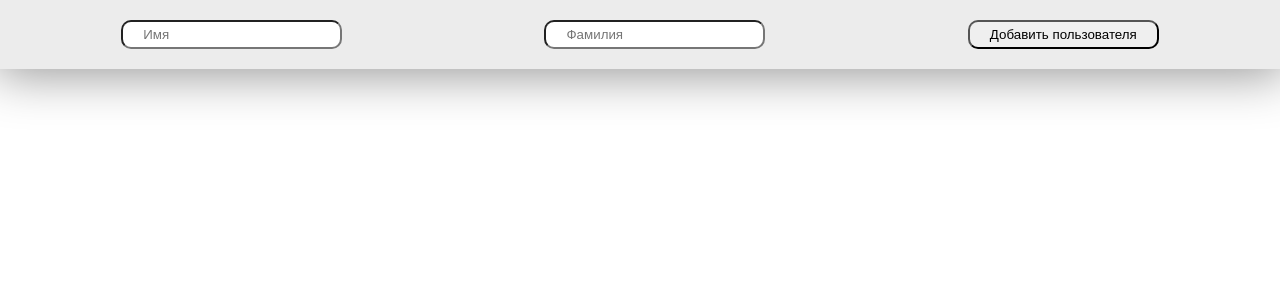
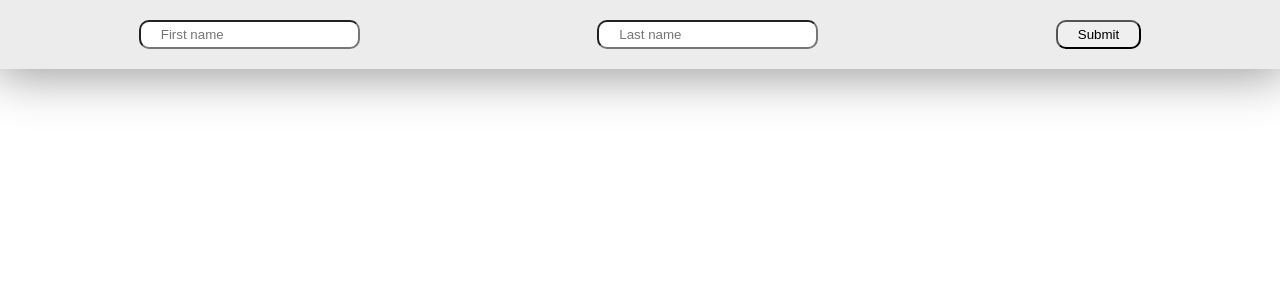
Before and after one commit to IldarAbdulin/GeekTech-Home-Works, a React (Create React App) app: page / in a window 1280 px wide. Shown: the top 300 px of the page. Built offline with nearby package versions, Linux system fonts and the light colour scheme.

Commit message:
lesson 5

```diff
--- a/src/App.js
+++ b/src/App.js
@@ -52,53 +52,39 @@ import { useForm } from 'react-hook-form';
 // }
 
 function App() {
-  const { register, handleSubmit } = useForm();
-  const [users, setUsers] = useState([]);
-  const [name, setName] = useState('');
-  const [lastName, setLastName] = useState('');
-  const addUser = () => {
-    if (name === '' || lastName === '') {
-      return alert('Запоните все поля');
-    }
-    const user = {
-      id: Math.random() * 1000000000,
-      name: name,
-      lastName: lastName,
-    };
-    setUsers([...users, user]);
-    setName('');
-    setLastName('');
-  };
+  const {
+    register,
+    formState: { errors },
+    handleSubmit,
+  } = useForm();
+  const [users, setUsers] = useState('');
   return (
     <>
-      <form className="form" onSubmit={handleSubmit()}>
-        <input
-          {...register('firstName')}
-          placeholder="Имя"
-          onChange={(e) => setName(e.target.value)}
-          value={name}
-        />
-        <input
-          {...register('lastName')}
-          placeholder="Фамилия"
-          onChange={(e) => setLastName(e.target.value)}
-          value={lastName}
-        />
-        <input
-          type="submit"
-          value={`Добавить пользователя`}
-          onClick={addUser}
-        />
+      <form
+        className="form"
+        onSubmit={handleSubmit((user) => setUsers(JSON.stringify(user)))}
+      >
+        <div>
+          <input
+            {...register('firstName', {
+              required: 'Поле обязательно к заполнению',
+            })}
+            placeholder="First name"
+          />
+          {errors?.firstName && <p>{errors?.firstName.message}</p>}
+        </div>
+        <div>
+          <input
+            {...register('lastName', {
+              required: 'Поле обязательно к заполнению',
+            })}
+            placeholder="Last name"
+          />
+          {errors?.lastName && <p>{errors?.lastName.message}</p>}
+        </div>
+        <input type="submit" />
       </form>
-      <div className="user-list">
-        {users &&
-          users.map((user) => (
-            <div className="user" key={user.id}>
-              <p>Имя пользователя: {user.name}</p>
-              <p>Фамилия пользователя: {user.lastName}</p>
-            </div>
-          ))}
-      </div>
+      <div style={{ textAlign: 'center', padding: 20 }}>{users}</div>
     </>
   );
 }
```
